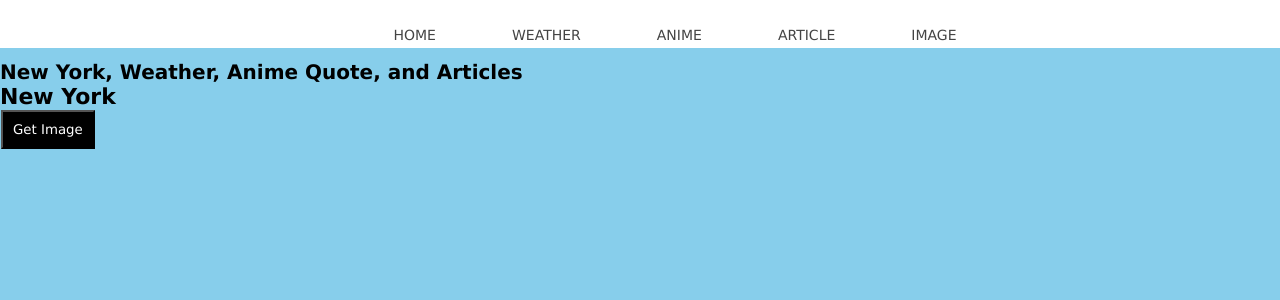
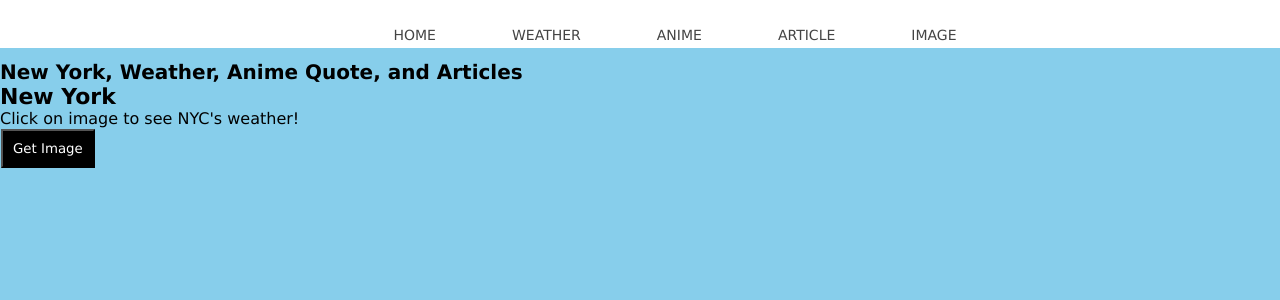
Before and after one commit to wy33/Web_Dev_Assignment5, a React (Create React App) app in the folder src/: page /image in a window 1280 px wide. Shown: the top 300 px of the page. Built offline with nearby package versions, Linux system fonts and the light colour scheme.

Commit message:
Description

```diff
--- a/src/features/Image/Image.js
+++ b/src/features/Image/Image.js
@@ -14,7 +14,6 @@ export default function Image() {
       .then(response => response.json())
       .then(data => {
         if (data.urls && data.urls.regular) {
-          // Dispatch the action to set the image URL in the Redux store
           dispatch(setImageUrl(data.urls.regular));
         } else {
           console.error('Invalid image data format');
@@ -26,6 +25,7 @@ export default function Image() {
   return (
     <div>
       <h1>New York</h1>
+      <p>Click on image to see NYC's weather!</p>
       {imageUrl && (
         <Link to="/weather">
           <img src={imageUrl} alt="Random Image" />
```
